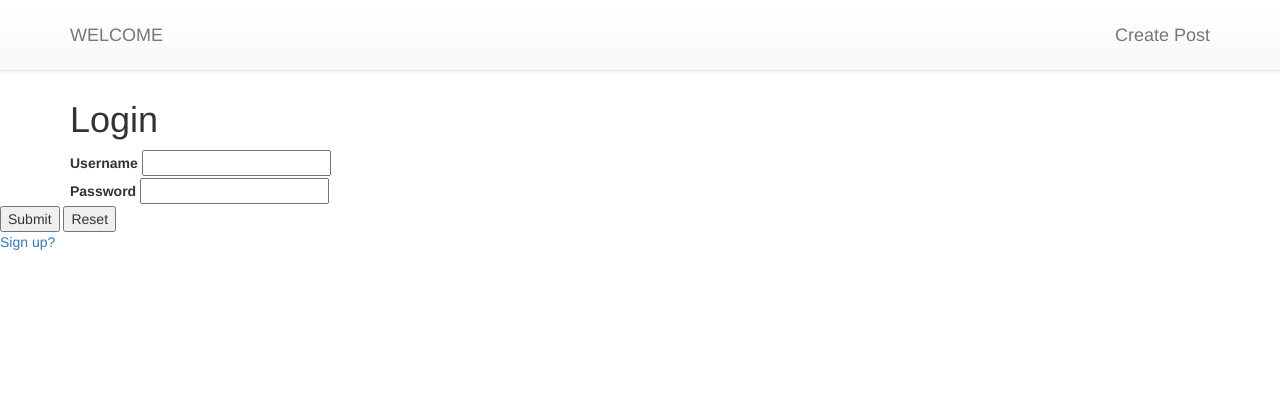
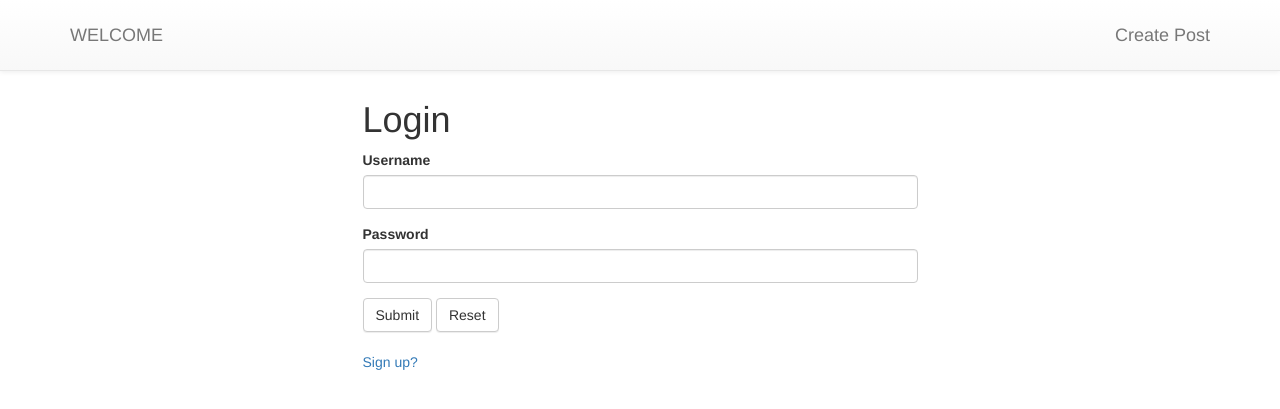
Before and after one commit to jrluu/Multi-User-Blog, a Python web app: template templates/assets/login.html in a window 1280 px wide. Shown: the top 409 px of the page. Run offline with Jinja, Linux system fonts and the light colour scheme; the template is opened without the code that fills it, so the values that code supplies are empty.

Commit message:
Fixed login page by adding appropriate classes

```diff
--- a/templates/assets/login.html
+++ b/templates/assets/login.html
@@ -2,26 +2,39 @@
 
 {% block content %}
 
+  <section class="row">
+    <div class="col-md-6 col-md-offset-3">
       <h1> Login</h1>
+    </div>
+  </section>
+
+  <section class="row">
+    <div class="col-md-6 col-md-offset-3">
 
       <form method = "post">
+        <div class="form-group">
           <label> Username </label>
-   <input type = "text" name = "username" value = "{{username}}" required=true >
-   <br>
+          <input type="text" class="form-control" name="username" value="{{username}}" required=true >
+        </div>
 
+        <div class="form-group">
           <label> Password </label>
-   <input type = "password" name = "password" value = "{{password}}" required=true>
-   <br>
+          <input type="password" class="form-control" name="password" value="{{password}}" required=true>
+        </div>
 
         <div> {{error}}</div>
 
-   </div>
-   <input type = "submit">
-   <input type = "reset" >
+        <button type="submit" class="btn btn-default"> Submit </button>
+        <button type="reset" class="btn btn-default"> Reset </button>
       </form>
 
+      <br>
       <div>
          <a href="signup"> Sign up?</a>
       </div>
 
+    </div>
+  </section>
+
+
 {% endblock %}
--- a/templates/invalidCookie.html
+++ b/templates/invalidCookie.html
@@ -1 +1 @@
-{% extends "base.html" %} {% block content %}<h2>Please <a href="signup">sign up </a>or <a href="login">login</a></h2>{% endblock %}
+{% extends "base.html" %} {% block content %}<div class="row"><div class="col-md-12"><h2>Please <a href="signup">sign up </a>or <a href="login">login</a></h2></div></div>{% endblock %}
--- a/templates/login.html
+++ b/templates/login.html
@@ -1 +1 @@
-{% extends "base.html" %} {% block content %}<h1>Login</h1><form method="post"><label>Username</label><input type="text" name="username" value="{{username}}" required="true"><br><label>Password</label><input type="password" name="password" value="{{password}}" required="true"><br><div>{{error}}</div><input type="submit"> <input type="reset"></form><div><a href="signup">Sign up?</a></div>{% endblock %}
+{% extends "base.html" %} {% block content %}<section class="row"><div class="col-md-6 col-md-offset-3"><h1>Login</h1></div></section><section class="row"><div class="col-md-6 col-md-offset-3"><form method="post"><div class="form-group"><label>Username</label><input type="text" class="form-control" name="username" value="{{username}}" required="true"></div><div class="form-group"><label>Password</label><input type="password" class="form-control" name="password" value="{{password}}" required="true"></div><div>{{error}}</div><button type="submit" class="btn btn-default">Submit</button> <button type="reset" class="btn btn-default">Reset</button></form><br><div><a href="signup">Sign up?</a></div></div></section>{% endblock %}
```
Also changed, not shown: templates/assets/invalidCookie.html (+9 -3 lines). Lines whose indentation alone changed are shown as unchanged.
